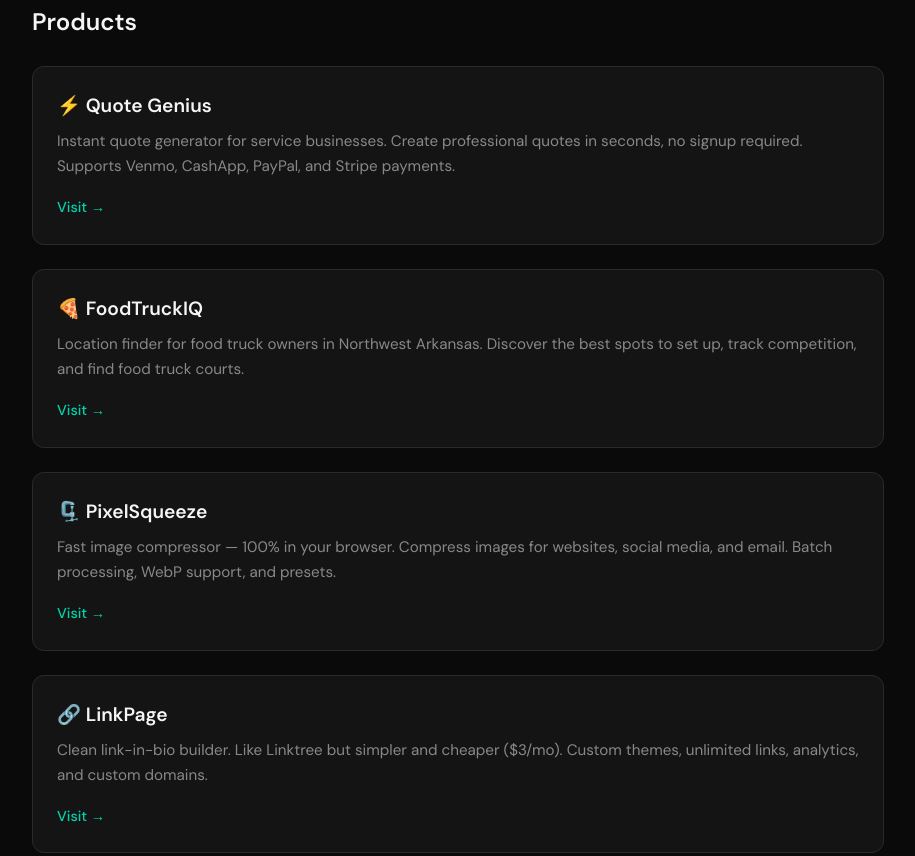
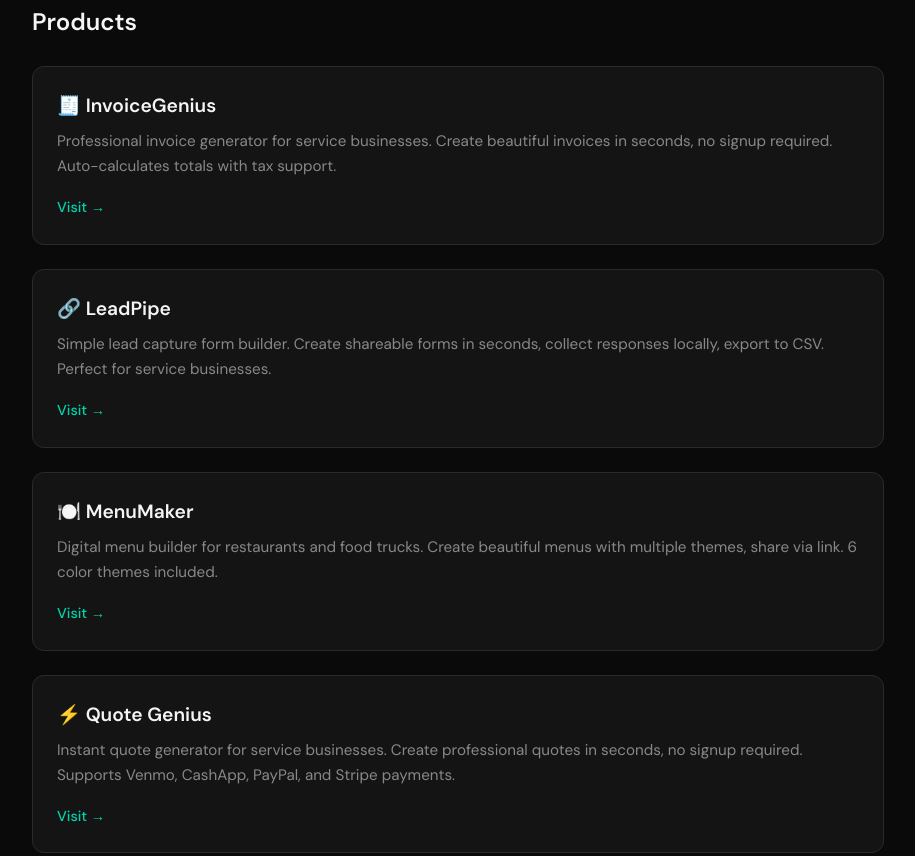
Before and after one commit to Tcby04/curtis-tech, a plain HTML site: page index.html in a window 1280 px wide. Shown: the part 494-1350 px from the top of the page, without its empty margins (182-1097 px from the left). Drawn offline with nearby package versions, Linux system fonts and the light colour scheme.

Commit message:
Add InvoiceGenius, LeadPipe, MenuMaker

```diff
--- a/index.html
+++ b/index.html
@@ -219,6 +219,30 @@
       <h2>Products</h2>
       <div class="projects">
         <div class="project-card">
+          <h3>🧾 InvoiceGenius</h3>
+          <p>Professional invoice generator for service businesses. Create beautiful invoices in seconds, no signup required. Auto-calculates totals with tax support.</p>
+          <a href="https://tcby04.github.io/invoice-genius/" target="_blank" rel="noopener" class="project-link">
+            Visit →
+          </a>
+        </div>
+
+        <div class="project-card">
+          <h3>🔗 LeadPipe</h3>
+          <p>Simple lead capture form builder. Create shareable forms in seconds, collect responses locally, export to CSV. Perfect for service businesses.</p>
+          <a href="https://tcby04.github.io/lead-pipe/" target="_blank" rel="noopener" class="project-link">
+            Visit →
+          </a>
+        </div>
+
+        <div class="project-card">
+          <h3>🍽️ MenuMaker</h3>
+          <p>Digital menu builder for restaurants and food trucks. Create beautiful menus with multiple themes, share via link. 6 color themes included.</p>
+          <a href="https://tcby04.github.io/menu-maker/" target="_blank" rel="noopener" class="project-link">
+            Visit →
+          </a>
+        </div>
+
+        <div class="project-card">
           <h3>⚡ Quote Genius</h3>
           <p>Instant quote generator for service businesses. Create professional quotes in seconds, no signup required. Supports Venmo, CashApp, PayPal, and Stripe payments.</p>
           <a href="https://tcby04.github.io/quote-genius/" target="_blank" rel="noopener" class="project-link">
```
